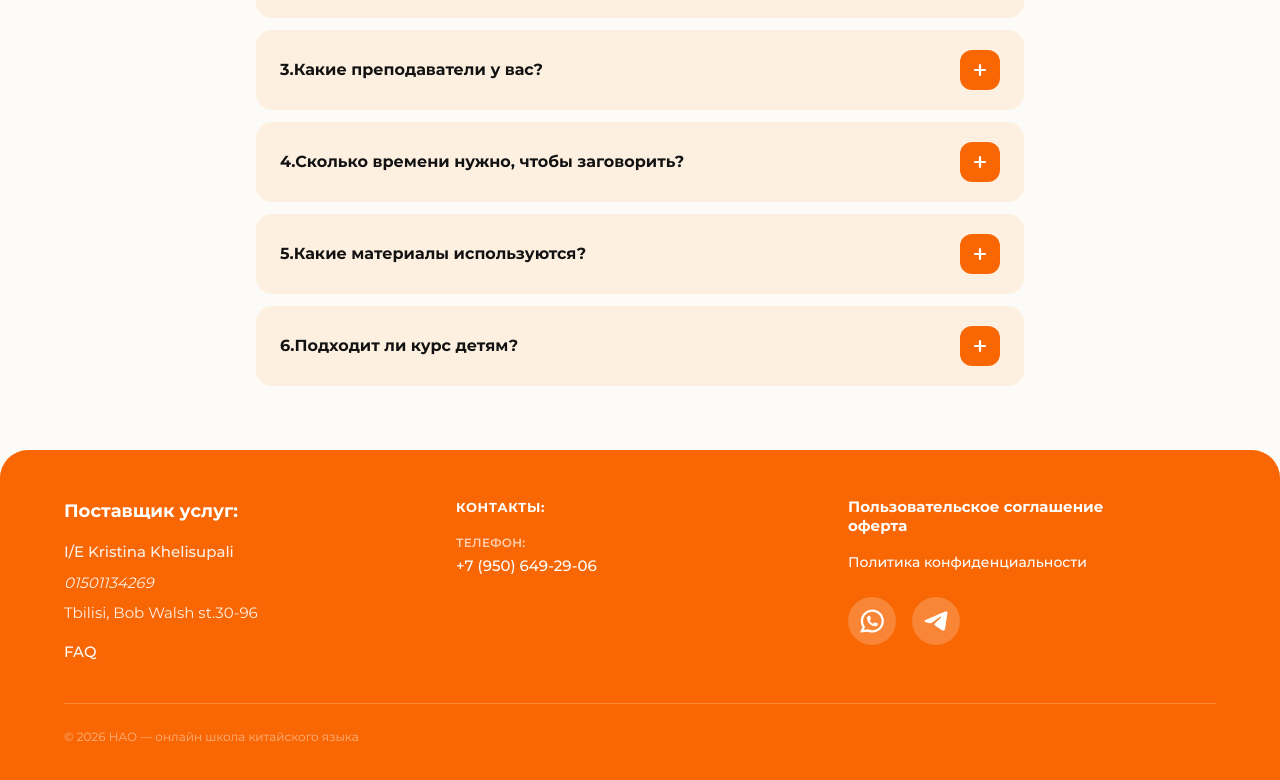
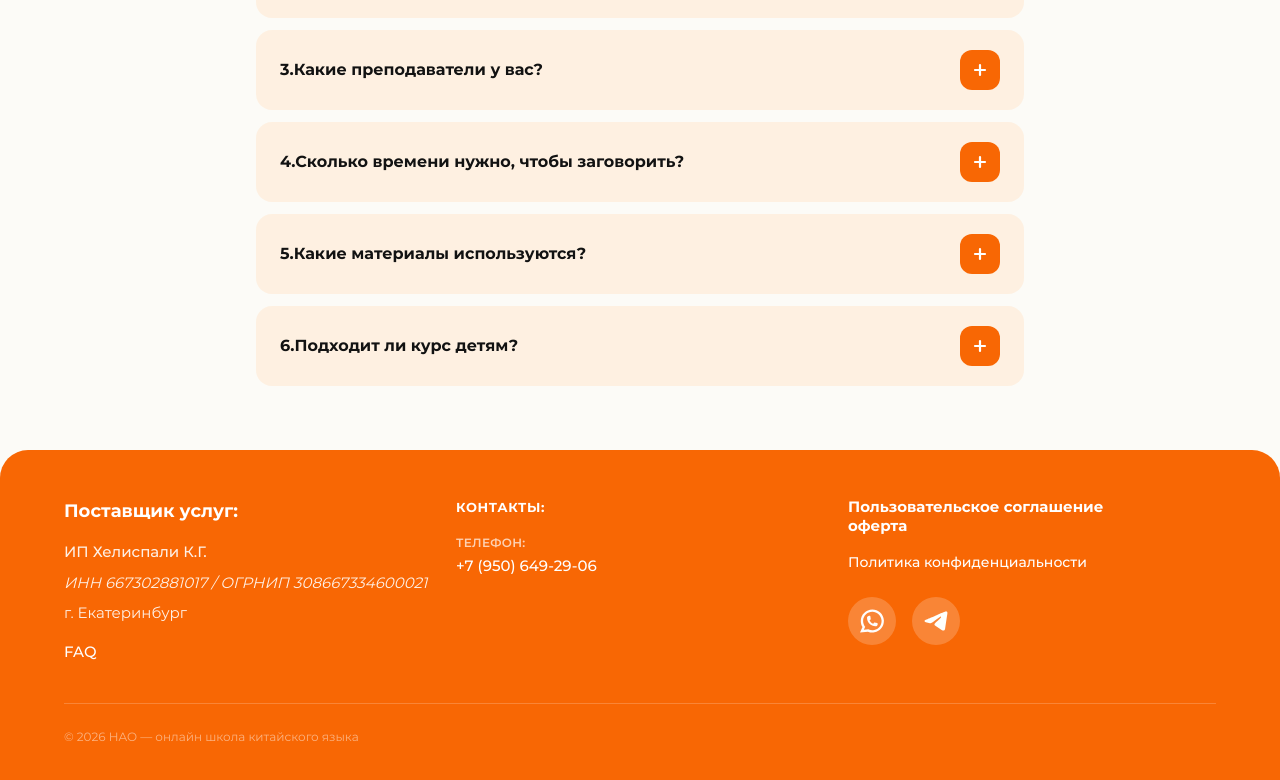
Before and after one commit to orelkrylatiy/HAO_lending, a Next.js app: page / in a window 1280 px wide. Shown: the part 6471-7251 px from the top of the page. Built offline with nearby package versions, Linux system fonts and the light colour scheme.

Commit message:
Treat localhost as Russian domain in provider details

```diff
--- a/app/components/ProviderDetails.tsx
+++ b/app/components/ProviderDetails.tsx
@@ -18,9 +18,13 @@ const PROVIDER_EN = {
 export default function ProviderDetails({ lang }: { lang: Lang }) {
   // Серверный снапшот = true: статический HTML содержит российского поставщика
   // (основной домен .ru), на остальных доменах клиент подменит после гидратации.
+  // localhost/127.0.0.1 — локальная разработка русской версии (как в siteMetadata).
   const isRussianDomain = useSyncExternalStore(
     () => () => {},
-    () => window.location.hostname.includes(".ru"),
+    () =>
+      window.location.hostname === "localhost" ||
+      window.location.hostname === "127.0.0.1" ||
+      window.location.hostname.includes(".ru"),
     () => true,
   );
 
```
